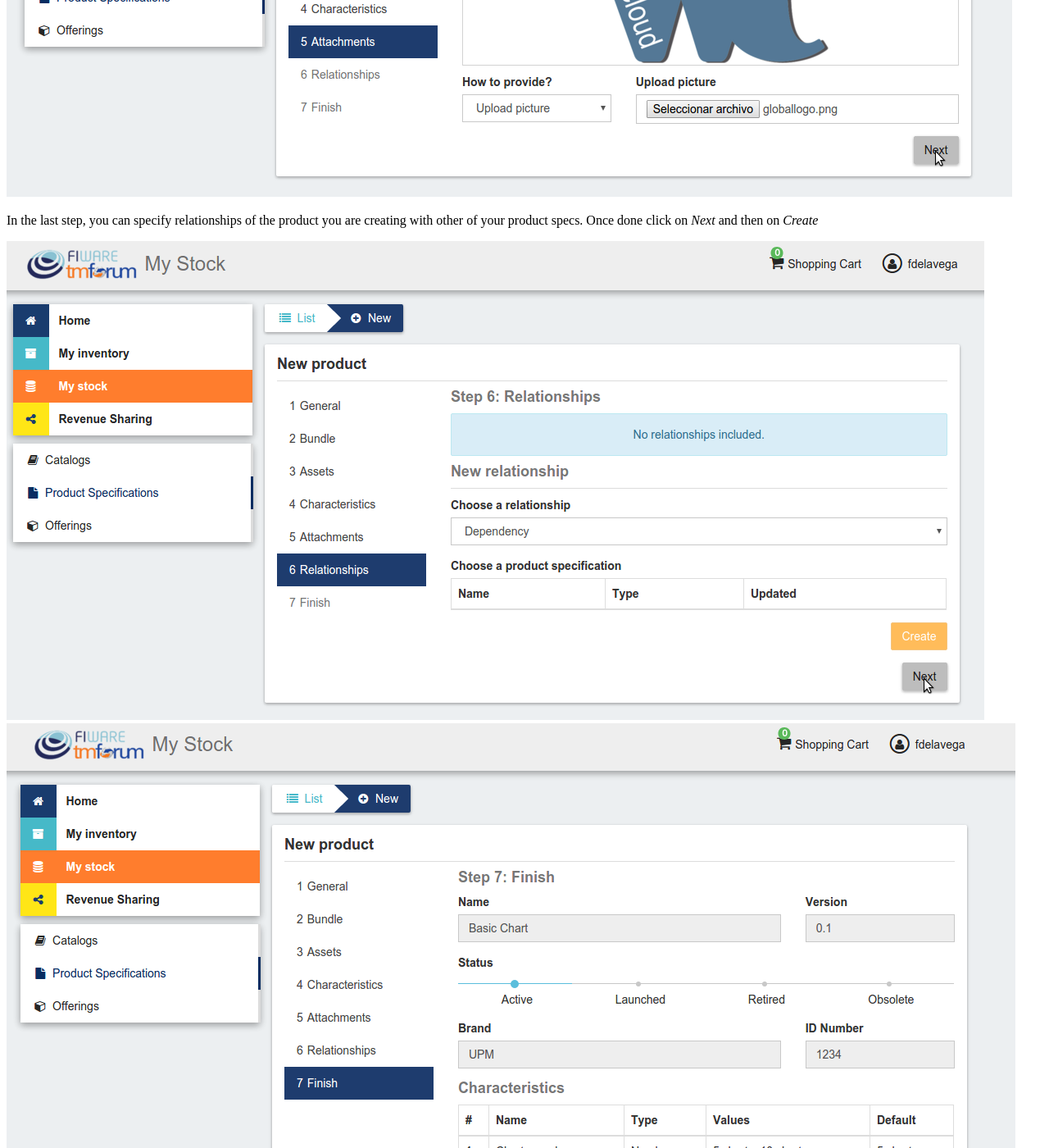
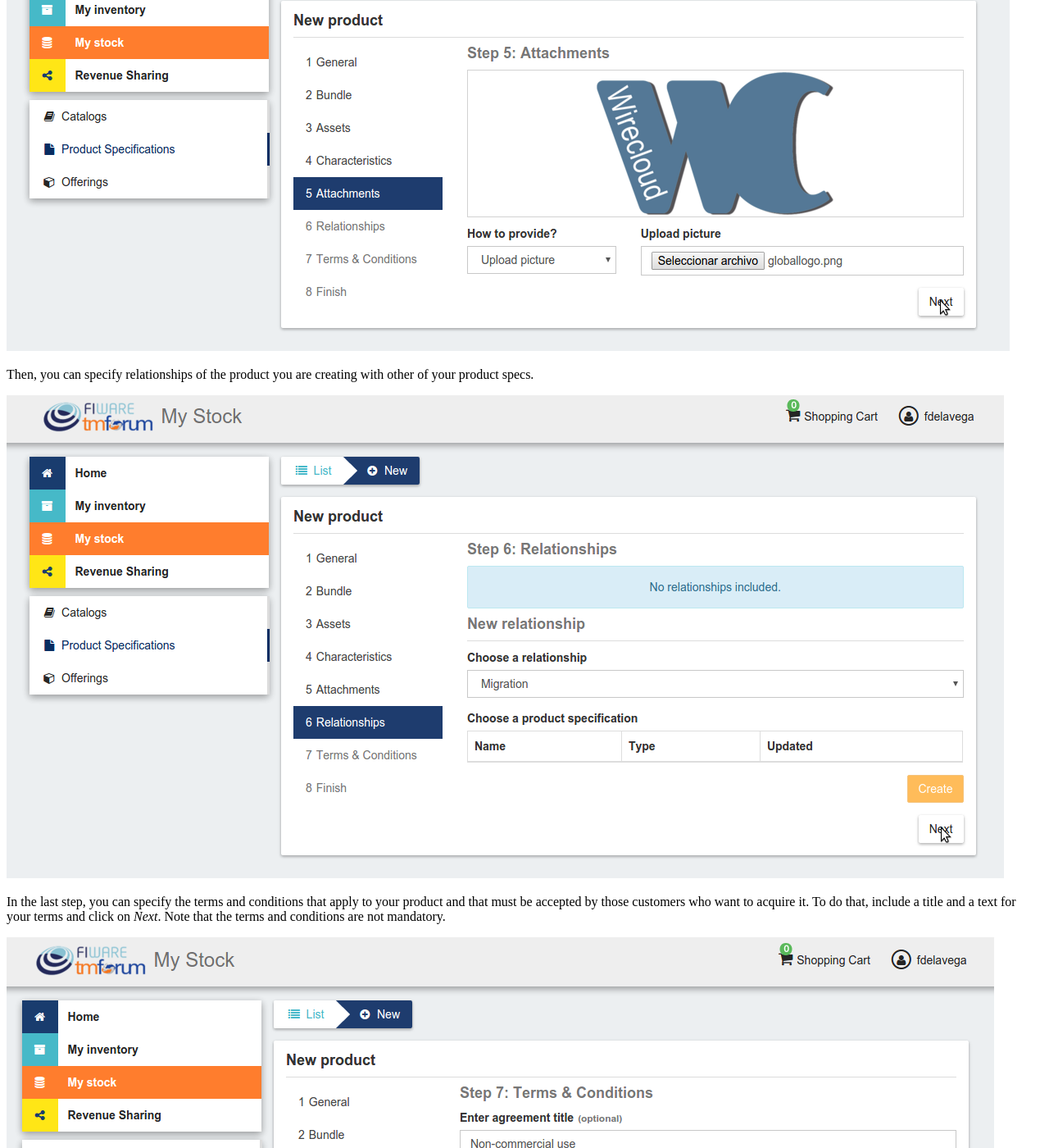
Before and after one commit to FIWARE-TMForum/Business-API-Ecosystem, a Sphinx documentation site: the page built from doc/user-programmer-guide.rst, in a window 1280 px wide and 1400 px high, scrolled down 26751 px. Shown: the whole window at 82% size. Built offline with Sphinx 7.4.7 and the Read the Docs theme 2.0.0, drawn with Linux system fonts in a browser that asks for light colours; comment, search, counter and statistics services are not loaded; some of the changed text lies outside the part shown.

Commit message:
Update Product Spec section of the user guide

```diff
--- a/doc/user-programmer-guide.rst
+++ b/doc/user-programmer-guide.rst
@@ -170,12 +170,12 @@
 .. image:: /images/user/catalog5.png
    :align: center
 
-Sellers, can also update their catalogs. To do that, click on the name of the catalog to open the update view.
+Sellers can also update their catalogs. To do that, click on the name of the catalog to open the update view.
 
 .. image:: /images/user/catalog6.png
    :align: center
 
-Then update the fields you want to modify and click on *Update*. In this view, it is possible to change the *Status* of the
+Then, update the fields you want to modify and click on *Update*. In this view, it is possible to change the *Status* of the
 catalog. To start monetizing the catalog, and make it appear in the *Home* you have to change its status to *Launched*
 
 .. image:: /images/user/catalog7.png
@@ -277,13 +277,21 @@
 .. image:: /images/user/product17.png
    :align: center
 
-In the last step, you can specify relationships of the product you are creating with other of your product specs. Once done
-click on *Next* and then on *Create*
+Then, you can specify relationships of the product you are creating with other of your product specs.
 
 .. image:: /images/user/product18.png
    :align: center
 
+In the last step, you can specify the terms and conditions that apply to your product and that must be accepted by those
+customers who want to acquire it. To do that, include a title and a text for your terms and click on *Next*. Note that
+the terms and conditions are not mandatory.
+
 .. image:: /images/user/product19.png
+   :align: center
+
+Once done click on *Next* and then on *Create*
+
+.. image:: /images/user/product19b.png
    :align: center
 
 Sellers can update their products. To do that click on the product specification to be updated.
```
Also changed, not shown: other parts of doc/user-programmer-guide.rst (+2 -2 lines), doc/images/user/product10.png, doc/images/user/product11.png, doc/images/user/product12.png, doc/images/user/product13.png, doc/images/user/product14.png, doc/images/user/product15.png, doc/images/user/product16.png, doc/images/user/product17.png, doc/images/user/product18.png, doc/images/user/product19.png, doc/images/user/product19b.png (added), doc/images/user/product7.png, doc/images/user/product8.png, 1 more files.
